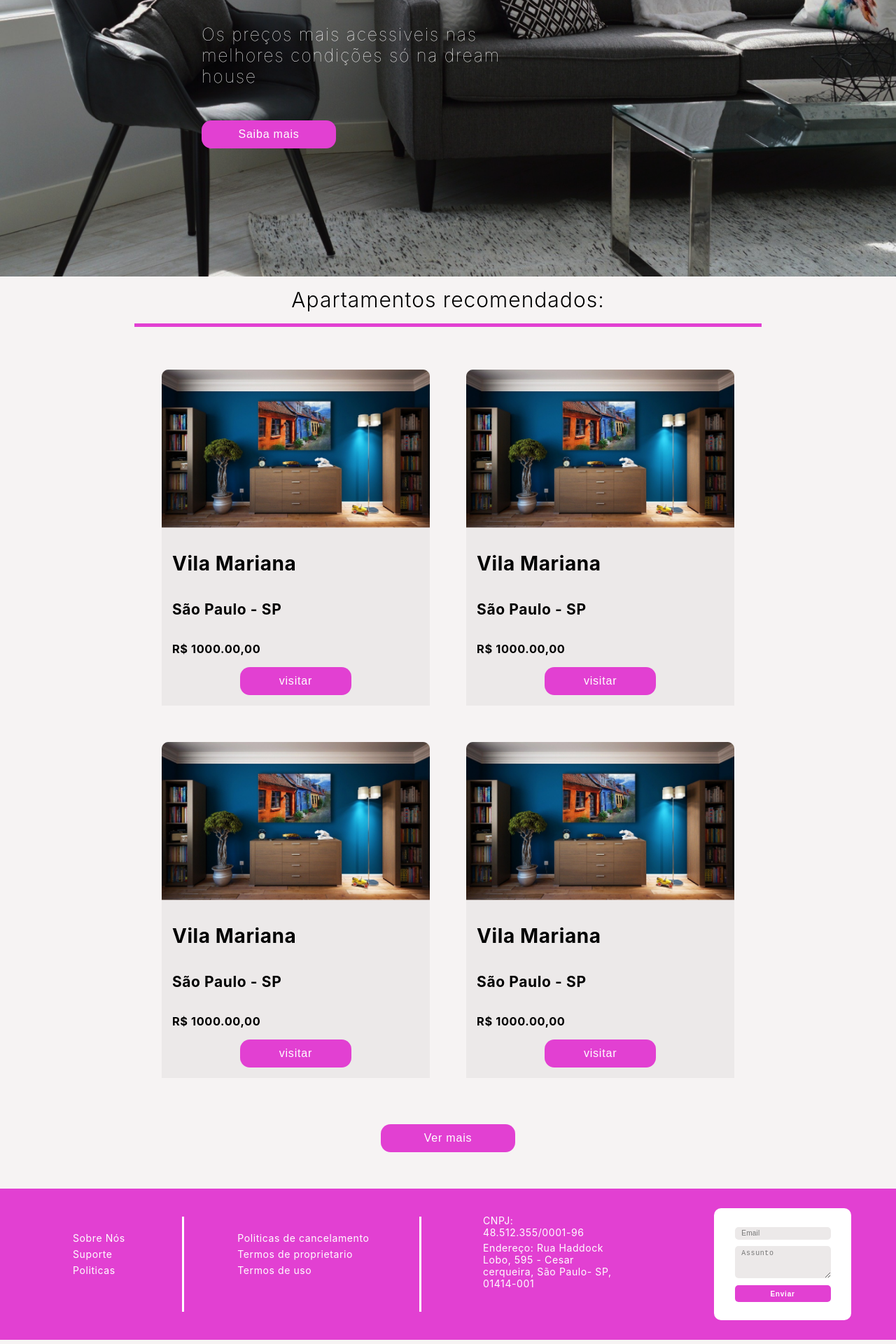
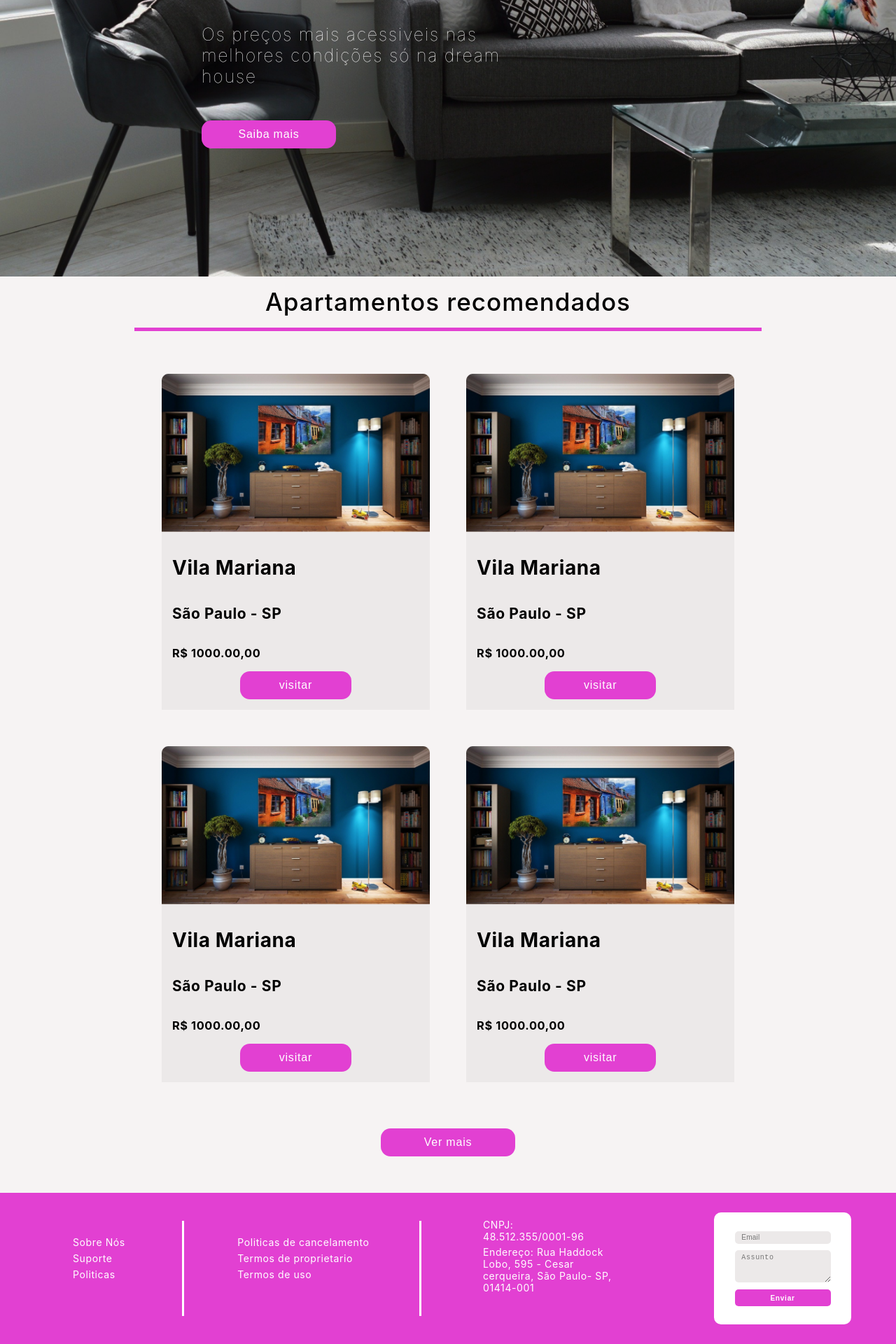
Before and after one commit to Dream-House-Grupo-9/Dream-House-web, a React (Create React App) app in the folder dream-house/: page / in a window 1280 px wide. Shown: the part 313-2233 px from the top of the page at 70% size. Built offline with nearby package versions, Linux system fonts and the light colour scheme.

Commit message:
Dependencias do axios

```diff
--- a/dream-house/src/App.js
+++ b/dream-house/src/App.js
@@ -1,5 +1,3 @@
-//import logo from './logo.svg';
-// import "../src/css/App.css";
 import Home from "./pages/Home";
 
 
--- a/dream-house/src/components/Footer.jsx
+++ b/dream-house/src/components/Footer.jsx
@@ -9,17 +9,17 @@ function Footer() {
                 <div className="container-footer">
                     <div className="menu">
                         <ul>
-                            <a href=""><li>Sobre Nós</li></a>
-                            <a href=""><li>Suporte</li></a>
-                            <a href=""><li a haffe="">Politicas</li></a>
+                            <li>Sobre Nós</li>
+                            <li>Suporte</li>
+                            <li>Politicas</li>
                         </ul>
                     </div>
 
                     <div className="div-menu">
                         <ul>
-                            <a href=""><li>Politicas de cancelamento</li></a>
-                            <a href=""><li>Termos de proprietario</li></a>
-                            <a href=""><li>Termos de uso</li></a>
+                            <li>Politicas de cancelamento</li>
+                            <li>Termos de proprietario</li>
+                            <li>Termos de uso</li>
                         </ul>
                     </div>
                     <div className="div-informacoes">
--- a/dream-house/src/css/card.css
+++ b/dream-house/src/css/card.css
@@ -25,10 +25,16 @@
     border-radius: 14px;
     border: none;
     color: #FFFFFF;
+    font-weight: 500;
     font-size: 16px;
     letter-spacing: 0.8px;
     background-color: #E240D2;
     margin: auto;
+    transition: 0.3s ease-in-out;
     top: 2vh;
     cursor: pointer;
 }
+
+.botao:hover{
+    filter:brightness(75%);
+}
--- a/dream-house/src/css/footer.css
+++ b/dream-house/src/css/footer.css
@@ -24,12 +24,22 @@
     height: 17vh;
     width: 17%;
     border-right: 3px #FFFFFF solid;
+    cursor: pointer;
+}
+
+.menu li{
+    cursor: pointer;
 }
 
 .div-menu{
     height: 17vh;
     width: 26%;
     border-right: 3px #FFFFFF solid;
+    cursor: pointer;
+}
+
+.div-menu{
+    cursor: pointer;
 }
 
 .container-footer ul{
--- a/dream-house/src/css/home.css
+++ b/dream-house/src/css/home.css
@@ -50,8 +50,8 @@ main{
     margin: 15px;
     padding-bottom: 16px;
     border-bottom: 5px #E240D2 solid;
-    font-weight: 300;
-    font-size: 30px;
+    font-weight: 550;
+    font-size: 35px;
     letter-spacing: 1px;
 }
 
--- a/dream-house/src/pages/Home.jsx
+++ b/dream-house/src/pages/Home.jsx
@@ -38,7 +38,7 @@ function Home() {
       <div className="div-ap-proximos">
 
         <div className="ap-proximos">
-          <h2 >Apartamentos recomendados:</h2>
+          <h2 >Apartamentos recomendados</h2>
         </div>
 
 
```
